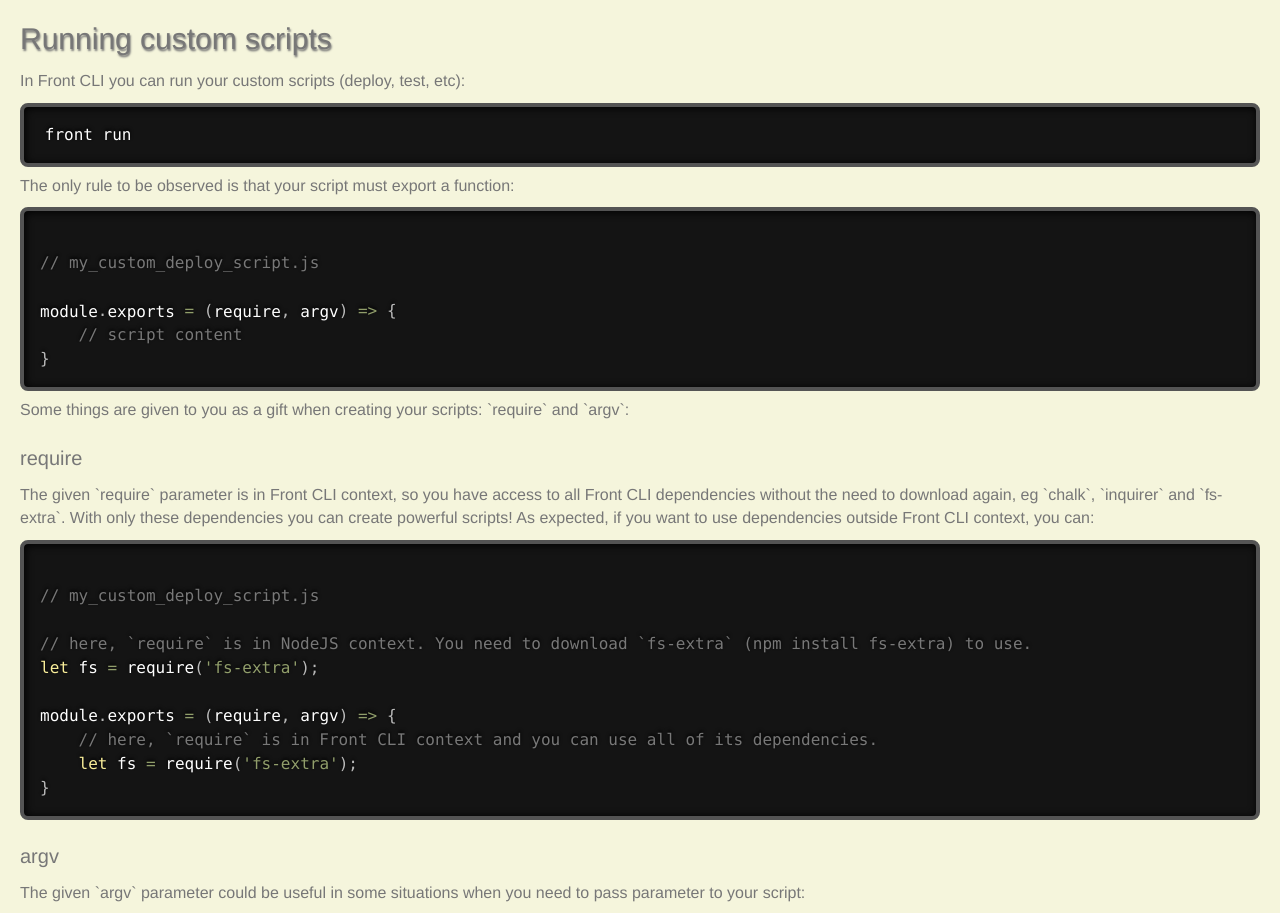
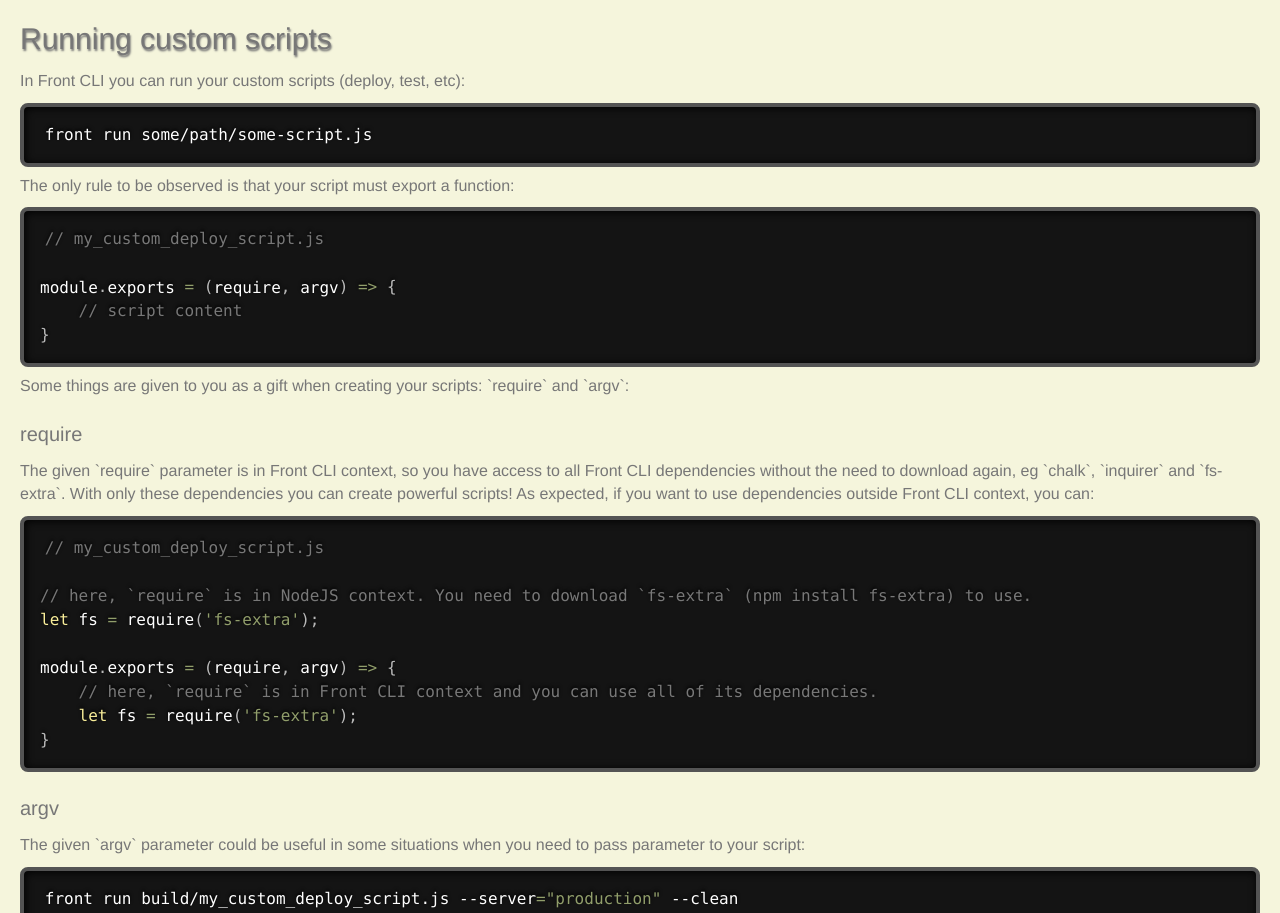
Before and after one commit to front-cli/front-cli.github.io, a plain HTML site: page index.html in a window 1280 px wide. Shown: the part 3240-4153 px from the top of the page. Drawn offline with Linux system fonts and the light colour scheme.

Commit message:
Update index.html

```diff
--- a/index.html
+++ b/index.html
@@ -123,12 +123,11 @@
 
 			<p>In Front CLI you can run your custom scripts (deploy, test, etc):</p>
 
-			<pre><code class="language-bash">front run <scriptPath></code></pre>
+			<pre><code class="language-bash">front run some/path/some-script.js</code></pre>
 
 			<p>The only rule to be observed is that your script must export a function:</p>
 
-			<pre><code class="language-js">
-// my_custom_deploy_script.js
+			<pre><code class="language-js">// my_custom_deploy_script.js
 
 module.exports = (require, argv) => {
 	// script content
@@ -141,8 +140,7 @@
 
 			<p>The given `require` parameter is in Front CLI context, so you have access to all Front CLI dependencies without the need to download again, eg `chalk`, `inquirer` and `fs-extra`. With only these dependencies you can create powerful scripts! As expected, if you want to use dependencies outside Front CLI context, you can:</p>
 
-			<pre><code class="language-js">
-// my_custom_deploy_script.js
+			<pre><code class="language-js">// my_custom_deploy_script.js
 
 // here, `require` is in NodeJS context. You need to download `fs-extra` (npm install fs-extra) to use.
 let fs = require('fs-extra');
@@ -161,8 +159,7 @@
 
 			<p>The script could use these parameters:</p>
 
-			<pre><code class="language-js">
-// my_custom_deploy_script.js
+			<pre><code class="language-js">// my_custom_deploy_script.js
 
 module.exports = (require, argv) => {
 	let server = argv.server
```
